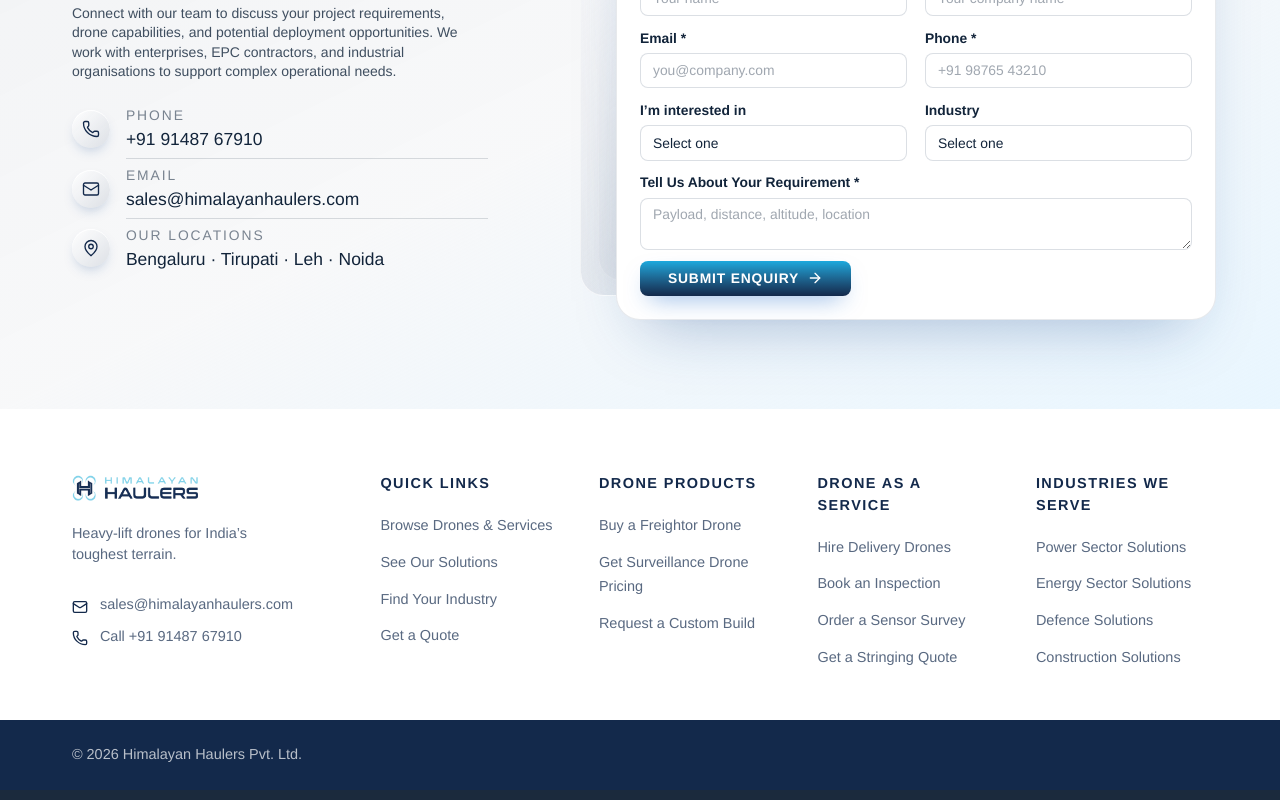
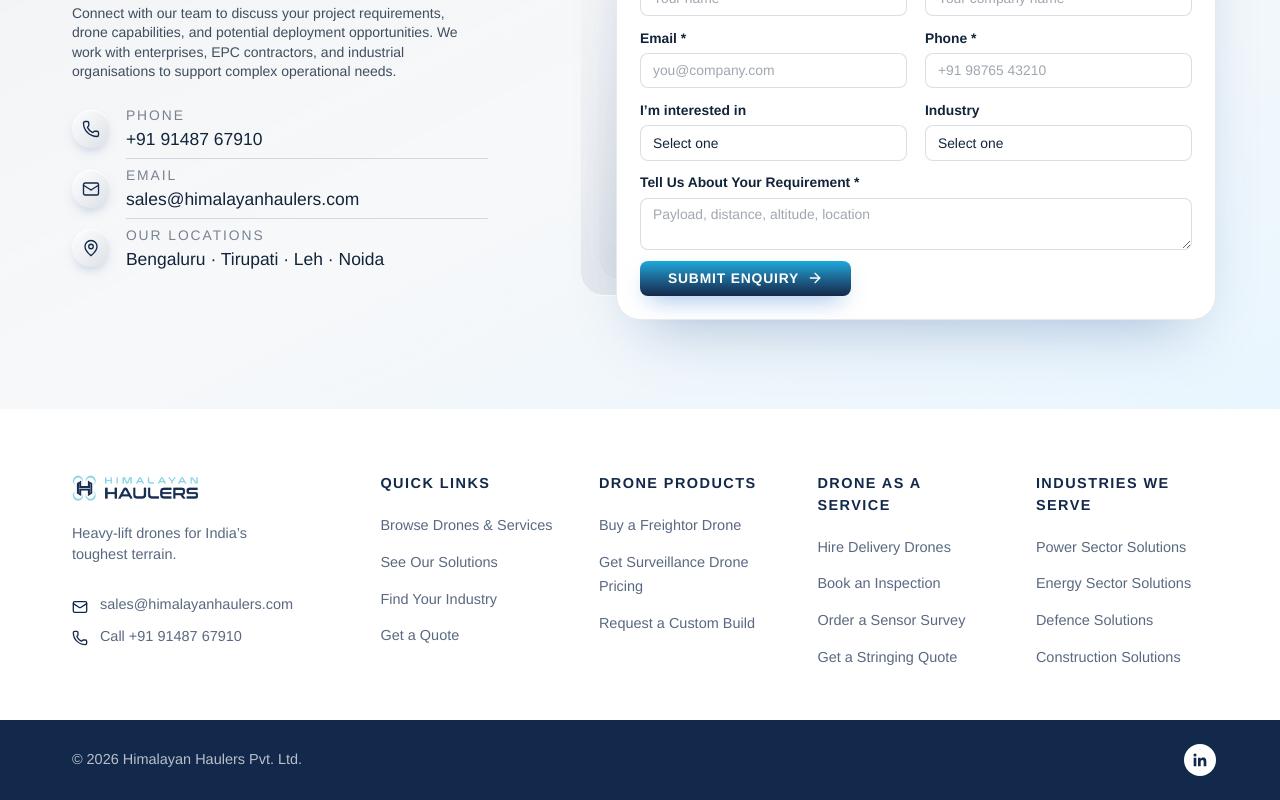
Before and after one commit to Aksdec14/Himalayan-Haulers-, a Next.js app: page / in a window 1280 px wide. Shown: the part 3144-3944 px from the top of the page. Built offline with nearby package versions, Linux system fonts and the light colour scheme.

Commit message:
LinkedIN Account is Added

```diff
--- a/components/Footer.tsx
+++ b/components/Footer.tsx
@@ -111,9 +111,36 @@
 const CTA_LINK =
   "group mt-[clamp(10px,1.4vw,16px)] inline-flex items-center gap-2 text-[length:calc(var(--fs-small)*1.15)] font-bold uppercase tracking-[0.12em] text-[color:var(--blue)] no-underline transition-colors hover:text-[color:var(--cyan)] focus-visible:outline-2 focus-visible:outline-offset-4 focus-visible:outline-[color:var(--cyan)]";
 
+/* Inline SVG rather than a lucide icon: lucide-react v1 dropped its brand set,
+   so there is no Linkedin export to import. `in` glyph only (no rounded-square
+   plate — the anchor's white disc is the plate) and it stays legible down to
+   18px. currentColor lets the anchor's text colour drive the fill, so hover
+   and focus need no second path. */
+function LinkedInIcon({ size = 18 }: { size?: number }) {
+  return (
+    <svg
+      width={size}
+      height={size}
+      viewBox="0 0 24 24"
+      fill="currentColor"
+      aria-hidden="true"
+    >
+      <path d="M20.447 20.452h-3.554v-5.569c0-1.328-.027-3.037-1.852-3.037-1.853 0-2.136 1.445-2.136 2.939v5.667H9.351V9h3.414v1.561h.046c.477-.9 1.637-1.85 3.37-1.85 3.601 0 4.267 2.37 4.267 5.455v6.286zM5.337 7.433a2.062 2.062 0 01-2.063-2.065 2.064 2.064 0 112.063 2.065zm1.782 13.019H3.555V9h3.564v11.452z" />
+    </svg>
+  );
+}
+
+/* The social link sits opposite the copyright: a small white disc (rounded-full
+   + padding) holding the navy glyph, so it reads as a button on the navy bar.
+   text-white/70 matches the copyright line's opacity — now on the disc rather
+   than the glyph — and the focus ring copies CTA_LINK so keyboard focus stays
+   visible against the navy. */
+const SOCIAL_LINK =
+  "inline-flex items-center rounded-full bg-white p-[clamp(6px,0.65vw,7px)] text-[color:var(--blue)] transition-colors hover:bg-white/90 focus-visible:outline-2 focus-visible:outline-offset-4 focus-visible:outline-[color:var(--cyan)]";
+
 /**
  * Site footer: brand and contact details, four link columns, then a navy bar
- * carrying the copyright line.
+ * carrying the copyright line and the company's LinkedIn profile.
  *
  * Server component — nothing here needs client state.
  */
@@ -195,11 +222,18 @@
             &copy; 2026 Himalayan Haulers Pvt. Ltd.
           </p>
 
-          {/* The legal links and the social row were both removed: /privacy and
-             /terms are not routes, and the social anchors were href="#", so every
-             one of them dead-ended. Restore them when there is somewhere to send
-             them — a real /privacy page, a real /terms page, and the company's
-             actual profile URLs. */}
+          {/* The legal links are still absent: /privacy and /terms are not routes,
+             so there is nowhere to send them. Restore them when those pages
+             exist. The social row is back, with the company's real profile URL. */}
+          <a
+            href="https://www.linkedin.com/company/himalayan-haulers/"
+            target="_blank"
+            rel="noopener noreferrer"
+            aria-label="Himalayan Haulers on LinkedIn"
+            className={SOCIAL_LINK}
+          >
+            <LinkedInIcon />
+          </a>
         </div>
       </div>
     </footer>
```
